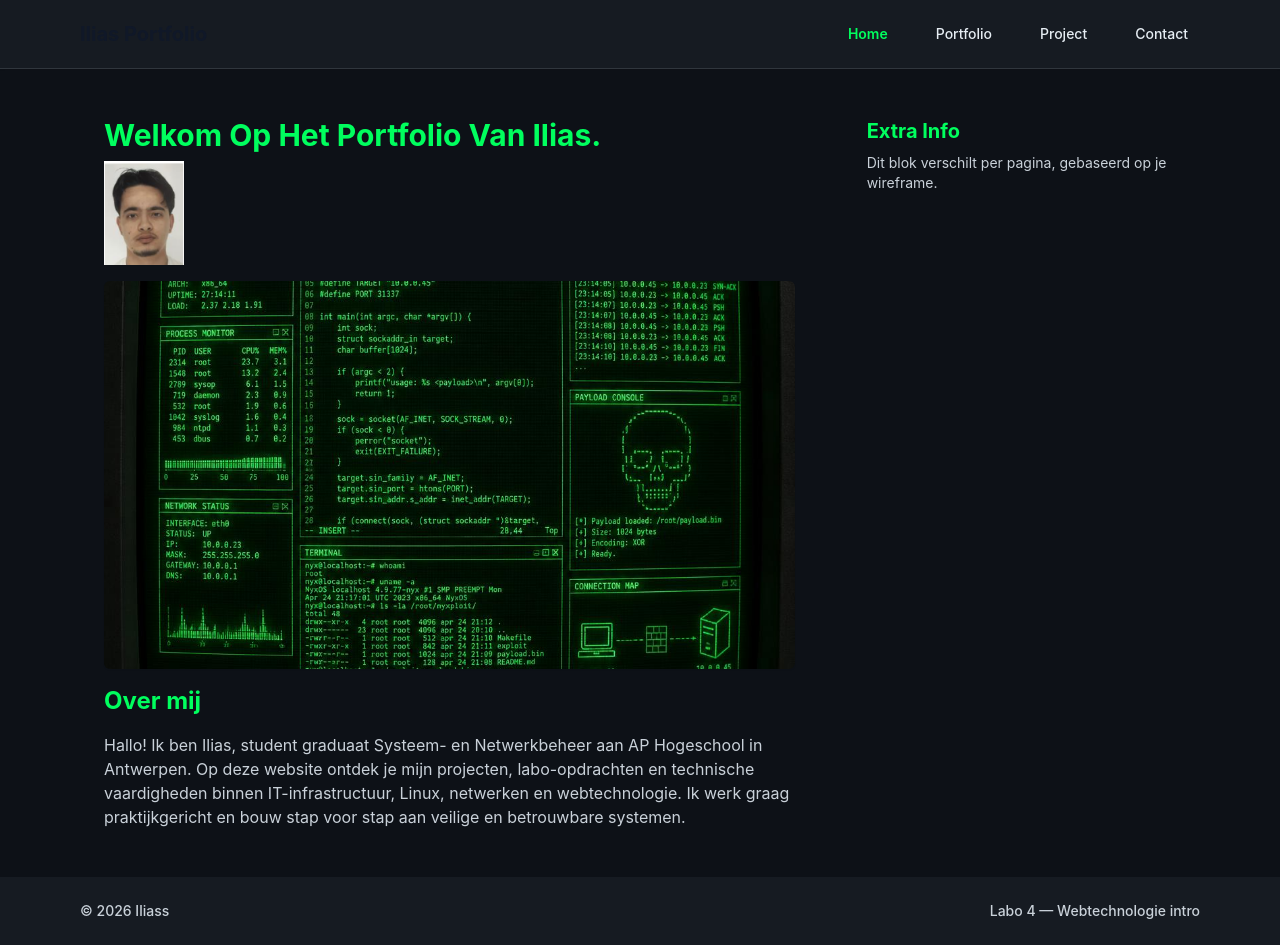
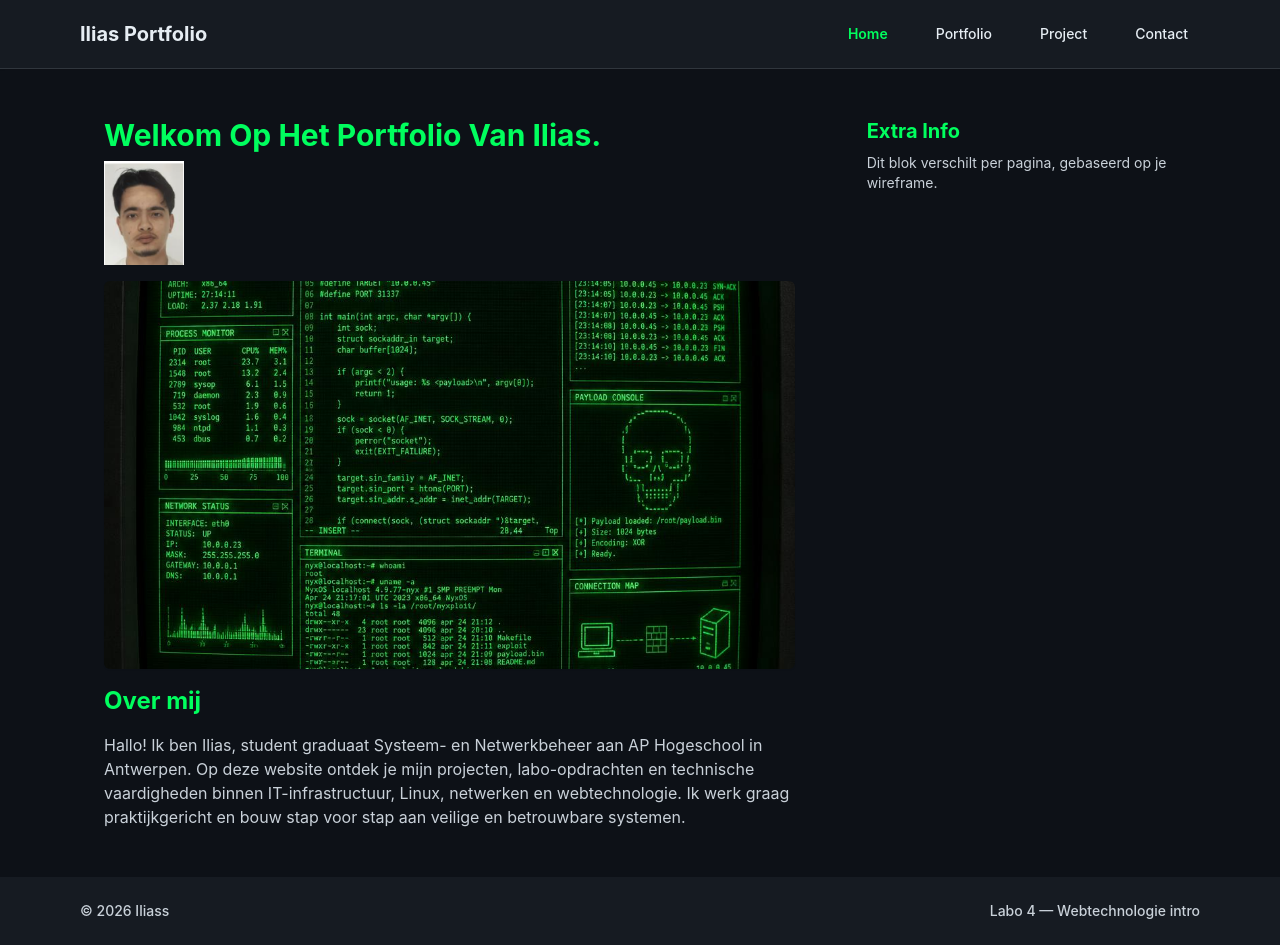
Before and after one commit to iliassassou/portfolio, a website: page index.html in a window 1280 px wide. Drawn offline with Linux system fonts and the light colour scheme.

Commit message:
Changes bij header

```diff
--- a/index.html
+++ b/index.html
@@ -16,7 +16,7 @@
         <div class="max-w-6xl mx-auto px-4 flex flex-wrap justify-between items-center relative">
 
 
-            <div class="logo font-bold text-xl text-gray-900">Ilias Portfolio</div>
+            <div class="logo font-bold text-xl text-white-900">Ilias Portfolio</div>
 
 
             <input type="checkbox" id="menu-toggle" class="peer hidden">
```
Also changed, not shown: contact.html (+1 -1 lines), portfolio.html (+1 -1 lines), project.html (+1 -1 lines).
